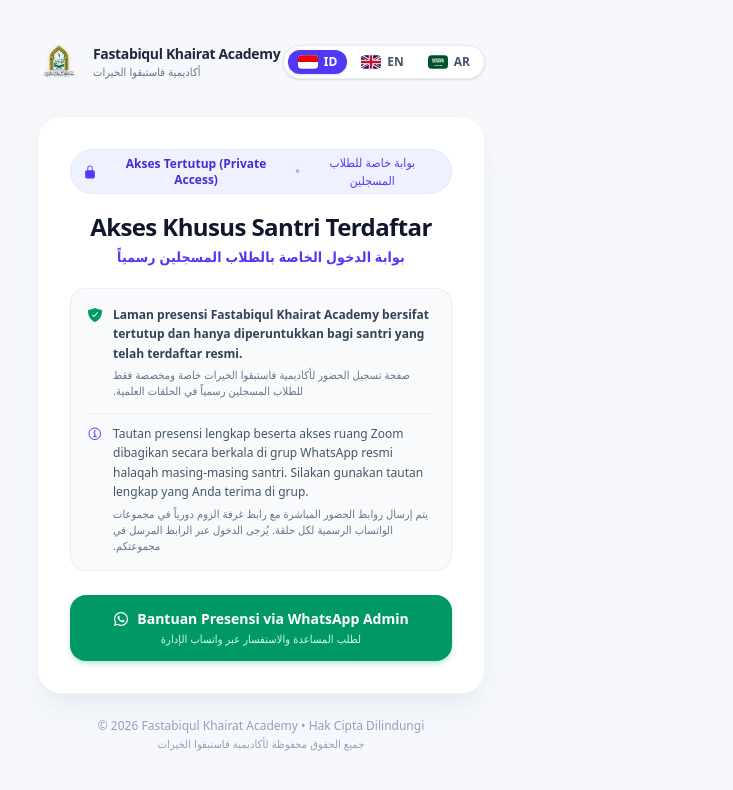
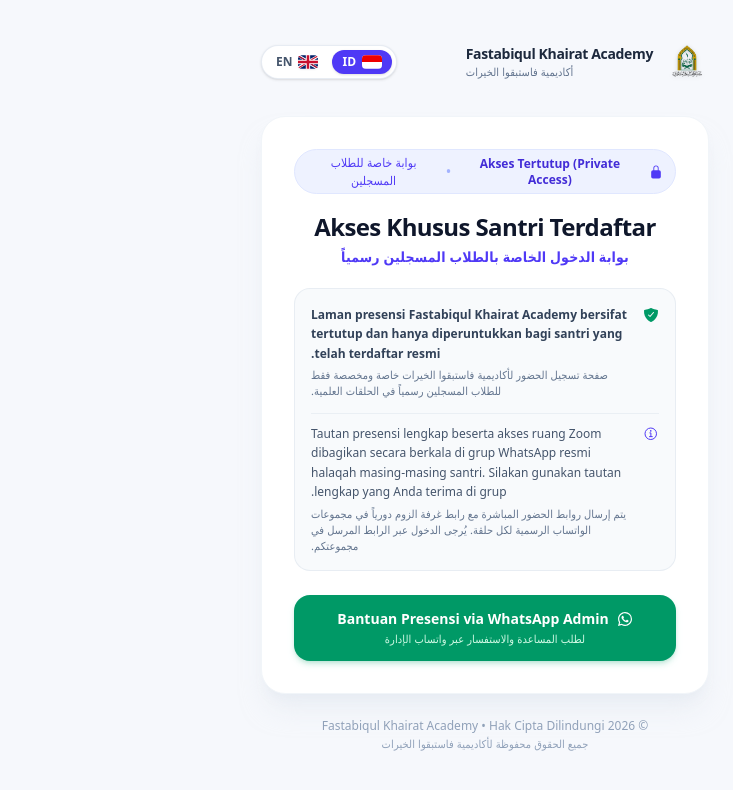
Before and after one commit to dimasprass15/fka, a Next.js app: page /presensi in a window 1280 px wide. Shown: the top 790 px of the page, without its empty margins (431-1164 px from the left). Built offline with nearby package versions, Linux system fonts and the light colour scheme.

Commit message:
fix(presensi): streamline toggle to ID and EN only since arabic is automatic bilingual subtext

```diff
--- a/src/app/presensi/page.tsx
+++ b/src/app/presensi/page.tsx
@@ -8,97 +8,67 @@ import {
   IoLogoWhatsapp,
   IoInformationCircleOutline,
 } from 'react-icons/io5';
-import { ID as FlagID, SA as FlagSA, GB as FlagGB } from 'country-flag-icons/react/3x2';
+import { ID as FlagID, GB as FlagGB } from 'country-flag-icons/react/3x2';
 
-type Language = 'ID' | 'EN' | 'AR';
+type Language = 'ID' | 'EN';
 
 export default function PresensiPrivatePortalPage() {
   const [lang, setLang] = useState<Language>('ID');
-  const isAr = lang === 'AR';
   const isEn = lang === 'EN';
 
   const strings = {
     badge: {
       primary: isEn
         ? 'Private Access Only'
-        : isAr
-        ? 'بوابة خاصة للطلاب المسجلين'
         : 'Akses Tertutup (Private Access)',
       ar: 'بوابة خاصة للطلاب المسجلين',
     },
     title: {
       primary: isEn
         ? 'Registered Students Access Only'
-        : isAr
-        ? 'خاص بالطلاب المسجلين رسمياً'
         : 'Akses Khusus Santri Terdaftar',
       ar: 'بوابة الدخول الخاصة بالطلاب المسجلين رسمياً',
     },
     subtitle: {
       primary: isEn
         ? 'This attendance portal is private and restricted to enrolled students.'
-        : isAr
-        ? 'هذه البوابة مخصصة حصرياً للطلاب المسجلين في الحلقات العلمية.'
         : 'Laman presensi ini bersifat tertutup khusus santri terdaftar.',
       ar: 'هذه البوابة مخصصة حصرياً للطلاب المسجلين في الحلقات العلمية',
     },
     info1: {
       primary: isEn
         ? 'Fastabiqul Khairat Academy attendance portal is private and restricted to officially registered students.'
-        : isAr
-        ? 'صفحة تسجيل الحضور لأكاديمية فاستبقوا الخيرات خاصة ومخصصة فقط للطلاب المسجلين رسمياً في الحلقات العلمية.'
         : 'Laman presensi Fastabiqul Khairat Academy bersifat tertutup dan hanya diperuntukkan bagi santri yang telah terdaftar resmi.',
       ar: 'صفحة تسجيل الحضور لأكاديمية فاستبقوا الخيرات خاصة ومخصصة فقط للطلاب المسجلين رسمياً في الحلقات العلمية.',
     },
     info2: {
       primary: isEn
         ? 'Complete attendance links along with Zoom room access are distributed periodically in official WhatsApp groups for each halaqah. Please use the complete link you received in your group.'
-        : isAr
-        ? 'يتم إرسال روابط الحضور المباشرة مع رابط الغرفة الافتراضية زووم دورياً في مجموعات الواتساب الرسمية لكل حلقة. يُرجى الدخول عبر الرابط المرسل في مجموعتكم.'
         : 'Tautan presensi lengkap beserta akses ruang Zoom dibagikan secara berkala di grup WhatsApp resmi halaqah masing-masing santri. Silakan gunakan tautan lengkap yang Anda terima di grup.',
       ar: 'يتم إرسال روابط الحضور المباشرة مع رابط غرفة الزوم دورياً في مجموعات الواتساب الرسمية لكل حلقة. يُرجى الدخول عبر الرابط المرسل في مجموعتكم.',
     },
     waBtn: {
       primary: isEn
         ? 'Attendance Help via WhatsApp Admin'
-        : isAr
-        ? 'طلب المساعدة عبر واتساب الإدارة'
         : 'Bantuan Presensi via WhatsApp Admin',
       ar: 'لطلب المساعدة والاستفسار عبر واتساب الإدارة',
       message: isEn
         ? "Assalamu'alaikum%20Admin%20FKA,%20I%20am%20an%20enrolled%20student%20inquiring%20about%20my%20halaqah%20attendance%20link."
-        : isAr
-        ? "السلام%20عليكم%20ورحمة%20الله،%20أنا%20طالب%20مسجل%20أود%20الاستفسار%20عن%20رابط%20حضور%20الحلقة."
         : "Assalamu'alaikum%20Admin%20FKA,%20saya%20santri%20terdaftar%20ingin%20menanyakan%20tautan%20presensi%20halaqah%20saya.",
     },
     footer: {
       primary: isEn
         ? 'Fastabiqul Khairat Academy • All rights reserved'
-        : isAr
-        ? 'أكاديمية فاستبقوا الخيرات • جميع الحقوق محفوظة'
         : 'Fastabiqul Khairat Academy • Hak Cipta Dilindungi',
       ar: 'جميع الحقوق محفوظة لأكاديمية فاستبقوا الخيرات',
     },
   };
 
   return (
-    <div
-      dir={isAr ? 'rtl' : 'ltr'}
-      className={`min-h-screen bg-[#F6F8FC] text-slate-900 py-6 sm:py-8 px-4 flex flex-col justify-between items-center ${
-        isAr ? 'font-arabic' : ''
-      }`}
-    >
-      {/* ── Top Header with 3-Flag Capsule Switcher ─────────────────────────── */}
-      <header
-        className={`max-w-md w-full flex items-center justify-between pt-2 pb-6 ${
-          isAr ? 'flex-row-reverse' : ''
-        }`}
-      >
-        <div
-          className={`flex items-center gap-3 ${
-            isAr ? 'flex-row-reverse text-right' : 'text-left'
-          }`}
-        >
+    <div className="min-h-screen bg-[#F6F8FC] text-slate-900 py-6 sm:py-8 px-4 flex flex-col justify-between items-center">
+      {/* ── Top Header with 2-Flag Capsule Switcher (ID & EN) ───────────────── */}
+      <header className="max-w-md w-full flex items-center justify-between pt-2 pb-6">
+        <div className="flex items-center gap-3 text-left">
           <div className="relative h-11 w-11 shrink-0 p-0.5">
             <Image
               src="/logo.png"
@@ -111,15 +81,15 @@ export default function PresensiPrivatePortalPage() {
           </div>
           <div className="flex flex-col">
             <span className="font-bold text-sm tracking-tight text-slate-800">
-              {isAr ? 'أكاديمية فاستبقوا الخيرات' : 'Fastabiqul Khairat Academy'}
+              Fastabiqul Khairat Academy
             </span>
             <span className="text-[11px] text-slate-500 font-arabic leading-tight">
-              {isAr ? 'Fastabiqul Khairat Academy' : 'أكاديمية فاستبقوا الخيرات'}
+              أكاديمية فاستبقوا الخيرات
             </span>
           </div>
         </div>
 
-        {/* 3-Language Capsule Switcher with Country Flags */}
+        {/* 2-Language Capsule Switcher (ID & EN) with Country Flags */}
         <div className="flex items-center gap-1 bg-white border border-slate-200/80 rounded-full p-1 shadow-sm text-xs font-semibold">
           {/* Indonesia Flag */}
           <button
@@ -154,23 +124,6 @@ export default function PresensiPrivatePortalPage() {
             </span>
             <span>EN</span>
           </button>
-
-          {/* Arabic Flag */}
-          <button
-            type="button"
-            onClick={() => setLang('AR')}
-            className={`flex items-center gap-1.5 px-2.5 py-1 rounded-full transition-all cursor-pointer ${
-              lang === 'AR'
-                ? 'bg-indigo-600 text-white font-bold shadow-sm'
-                : 'text-slate-600 hover:text-slate-900'
-            }`}
-            title="العربية"
-          >
-            <span className="h-3.5 w-5 overflow-hidden rounded-sm inline-block shadow-xs shrink-0">
-              <FlagSA title="العربية" className="h-full w-full object-cover" />
-            </span>
-            <span>AR</span>
-          </button>
         </div>
       </header>
 
@@ -181,14 +134,10 @@ export default function PresensiPrivatePortalPage() {
           <div className="inline-flex items-center gap-1.5 px-3 py-1 rounded-full bg-indigo-50 border border-indigo-100 text-indigo-700 text-xs font-semibold mb-4">
             <IoLockClosed className="h-3.5 w-3.5 text-indigo-600 shrink-0" />
             <span>{strings.badge.primary}</span>
-            {!isAr && (
-              <>
             <span className="text-indigo-300">•</span>
             <span className="font-arabic font-normal text-indigo-600">
               {strings.badge.ar}
             </span>
-              </>
-            )}
           </div>
 
           {/* Titles: Primary + Arabic Always Directly Underneath */}
@@ -203,52 +152,36 @@ export default function PresensiPrivatePortalPage() {
           </p>
 
           {/* Notice Box: Dual-Language with Arabic Subtext for Every Sentence */}
-          <div
-            className={`mt-5 p-4 rounded-2xl bg-slate-50 border border-slate-200/70 space-y-3.5 ${
-              isAr ? 'text-right' : 'text-left'
-            }`}
-          >
+          <div className="mt-5 p-4 rounded-2xl bg-slate-50 border border-slate-200/70 space-y-3.5 text-left">
             {/* Item 1: Closed Portal Notice */}
-            <div
-              className={`flex items-start gap-2.5 ${
-                isAr ? 'flex-row-reverse text-right' : 'text-left'
-              }`}
-            >
+            <div className="flex items-start gap-2.5 text-left">
               <IoShieldCheckmark className="h-4 w-4 text-emerald-600 mt-0.5 shrink-0" />
               <div className="flex-1 min-w-0">
                 <p className="text-xs text-slate-700 leading-relaxed font-semibold">
                   {strings.info1.primary}
                 </p>
-                {!isAr && (
                 <p
                   className="text-[11px] text-slate-500 font-arabic leading-relaxed mt-1"
                   dir="rtl"
                 >
                   {strings.info1.ar}
                 </p>
-                )}
               </div>
             </div>
 
             {/* Item 2: Group Link & Zoom Notice */}
-            <div
-              className={`flex items-start gap-2.5 pt-2.5 border-t border-slate-200/60 ${
-                isAr ? 'flex-row-reverse text-right' : 'text-left'
-              }`}
-            >
+            <div className="flex items-start gap-2.5 pt-2.5 border-t border-slate-200/60 text-left">
               <IoInformationCircleOutline className="h-4 w-4 text-indigo-600 mt-0.5 shrink-0" />
               <div className="flex-1 min-w-0">
                 <p className="text-xs text-slate-600 leading-relaxed font-medium">
                   {strings.info2.primary}
                 </p>
-                {!isAr && (
                 <p
                   className="text-[11px] text-slate-500 font-arabic leading-relaxed mt-1"
                   dir="rtl"
                 >
                   {strings.info2.ar}
                 </p>
-                )}
               </div>
             </div>
           </div>
@@ -261,22 +194,16 @@ export default function PresensiPrivatePortalPage() {
               rel="noopener noreferrer"
               className="w-full flex flex-col items-center justify-center rounded-2xl bg-emerald-600 hover:bg-emerald-700 text-white font-bold py-3 sm:py-3.5 px-4 shadow-md shadow-emerald-600/20 transition-all cursor-pointer group"
             >
-              <div
-                className={`flex items-center gap-2 text-xs sm:text-sm font-bold ${
-                  isAr ? 'flex-row-reverse' : ''
-                }`}
-              >
+              <div className="flex items-center gap-2 text-xs sm:text-sm font-bold">
                 <IoLogoWhatsapp className="h-4 w-4 shrink-0 text-white" />
                 <span>{strings.waBtn.primary}</span>
               </div>
-              {!isAr && (
               <span
                 className="text-[11px] font-normal text-emerald-100 font-arabic mt-0.5"
                 dir="rtl"
               >
                 {strings.waBtn.ar}
               </span>
-              )}
             </a>
           </div>
         </div>
@@ -285,11 +212,9 @@ export default function PresensiPrivatePortalPage() {
       {/* ── Footer with Dual Language ───────────────────────────────────────── */}
       <footer className="text-center text-xs text-slate-400 py-4 space-y-0.5">
         <p>© {new Date().getFullYear()} {strings.footer.primary}</p>
-        {!isAr && (
         <p className="text-[11px] text-slate-400 font-arabic" dir="rtl">
           {strings.footer.ar}
         </p>
-        )}
       </footer>
     </div>
   );
```
Lines whose indentation alone changed are shown as unchanged.
